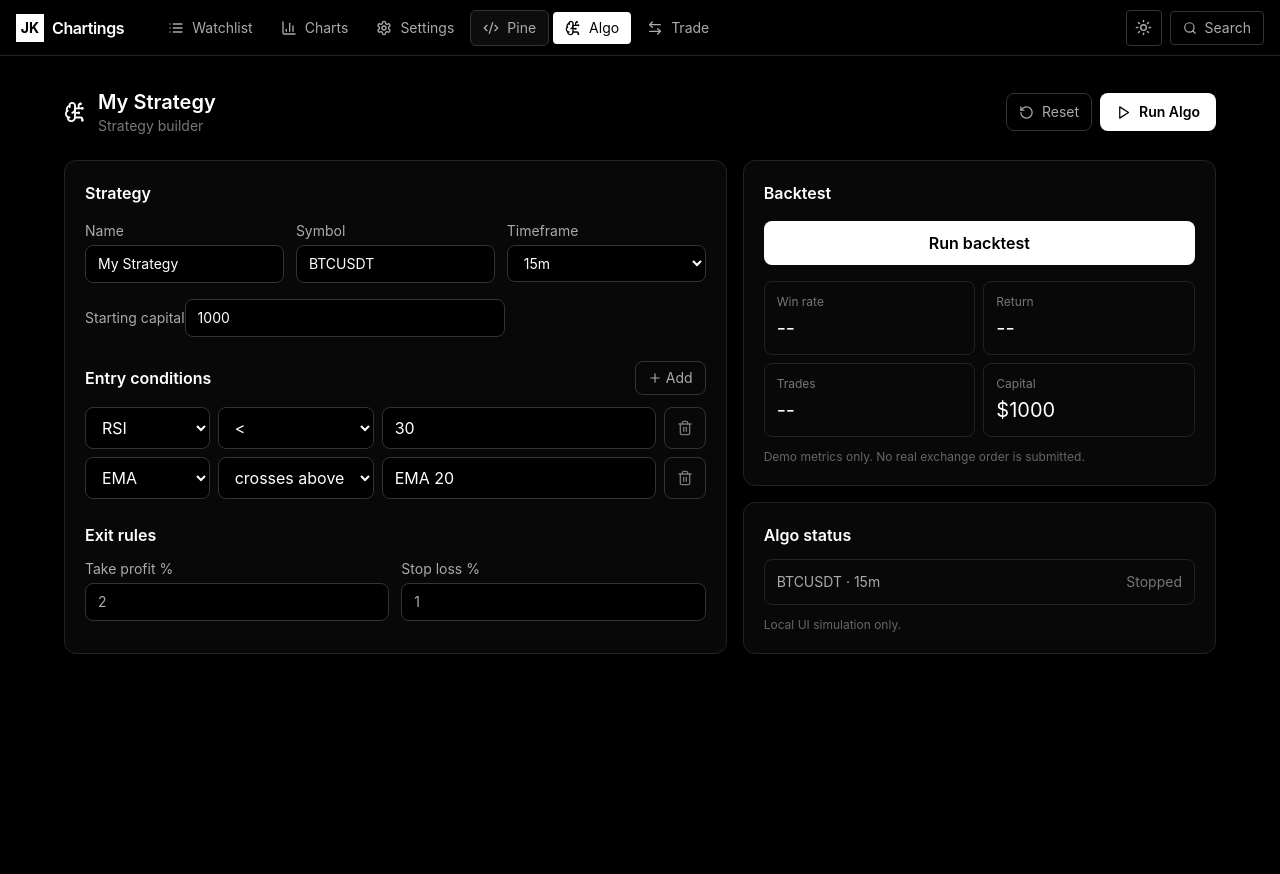
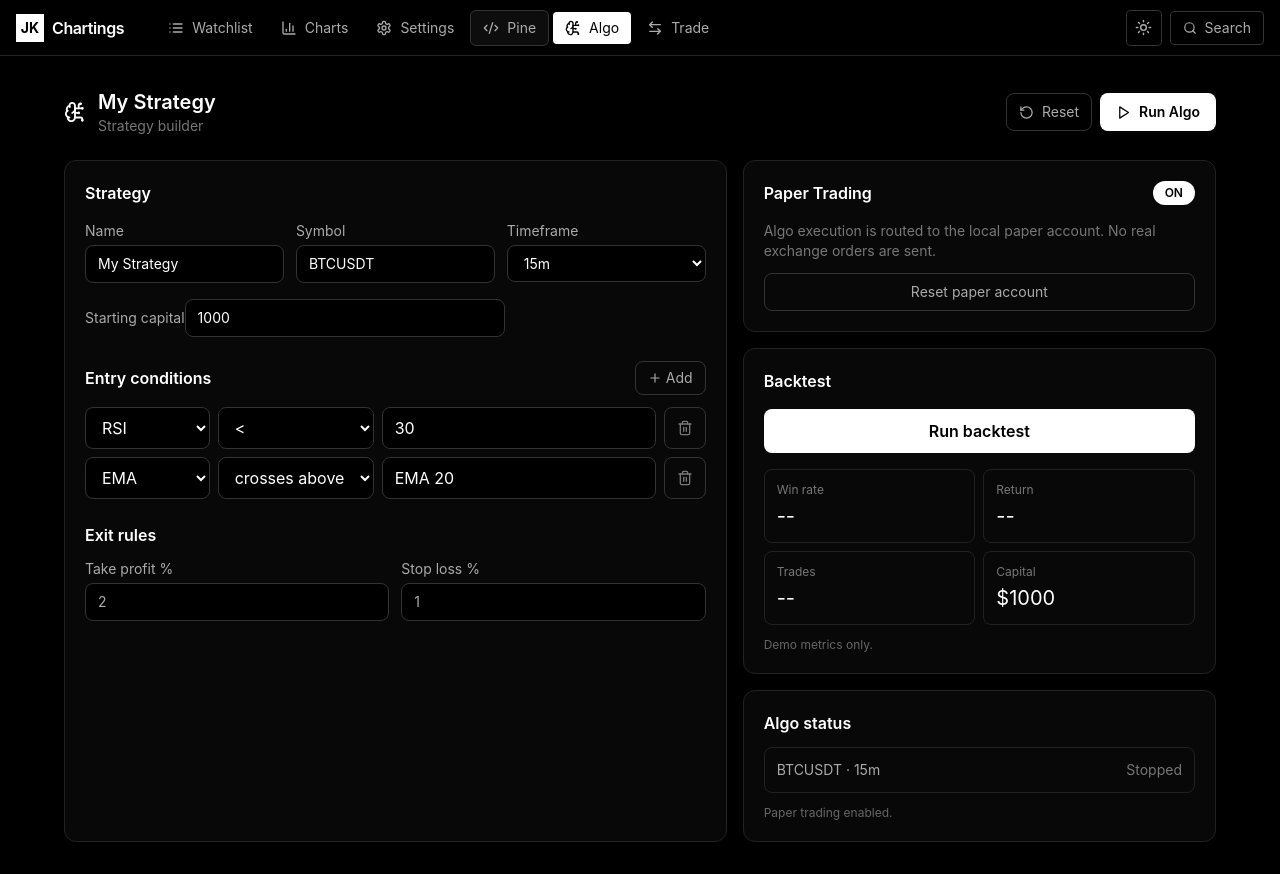
Before and after one commit to nipul830/Jk-chartings, a Next.js app: page /Jk-chartings/algo in a window 1280 px wide. Before the commit the page ends 800 px from the top, so only its background shows below. Built offline with nearby package versions, Linux system fonts and the light colour scheme.

Commit message:
Connect Algo to paper trading account

```diff
--- a/src/app/algo/page.tsx
+++ b/src/app/algo/page.tsx
@@ -16,11 +16,12 @@ export default function AlgoPage() {
   const [capital, setCapital] = useState("1000");
   const [conditions, setConditions] = useState<Condition[]>(initialConditions);
   const [running, setRunning] = useState(false);
+  const [paperTrading, setPaperTrading] = useState(true);
   const [tested, setTested] = useState(false);
 
   useEffect(() => {
     const saved = localStorage.getItem("jk-algo-settings");
-    if (saved) {
+    if (!saved) return;
     try {
       const data = JSON.parse(saved);
       if (typeof data.name === "string") setName(data.name);
@@ -29,20 +30,31 @@ export default function AlgoPage() {
       if (typeof data.capital === "string") setCapital(data.capital);
       if (Array.isArray(data.conditions)) setConditions(data.conditions);
       if (typeof data.running === "boolean") setRunning(data.running);
+      if (typeof data.paperTrading === "boolean") setPaperTrading(data.paperTrading);
     } catch {}
-    }
   }, []);
 
   useEffect(() => {
-    localStorage.setItem("jk-algo-settings", JSON.stringify({ name, symbol, timeframe, capital, conditions, running }));
-  }, [name, symbol, timeframe, capital, conditions, running]);
+    localStorage.setItem("jk-algo-settings", JSON.stringify({ name, symbol, timeframe, capital, conditions, running, paperTrading }));
+  }, [name, symbol, timeframe, capital, conditions, running, paperTrading]);
+
+  useEffect(() => {
+    const account = localStorage.getItem("jk-paper-account");
+    if (!account) {
+      localStorage.setItem("jk-paper-account", JSON.stringify({ balance: Number(capital) || 0, orders: [], positions: [] }));
+    }
+  }, []);
 
   const addCondition = () => setConditions((items) => [...items, { id: Date.now(), indicator: "RSI", operator: ">", value: "50" }]);
   const updateCondition = (id: number, patch: Partial<Condition>) => setConditions((items) => items.map((item) => item.id === id ? { ...item, ...patch } : item));
   const removeCondition = (id: number) => setConditions((items) => items.filter((item) => item.id !== id));
   const reset = () => {
     setName("My Strategy"); setSymbol("BTCUSDT"); setTimeframe("15m"); setCapital("1000");
-    setConditions(initialConditions); setRunning(false); setTested(false); localStorage.removeItem("jk-algo-settings");
+    setConditions(initialConditions); setRunning(false); setPaperTrading(true); setTested(false);
+    localStorage.removeItem("jk-algo-settings");
+  };
+  const resetPaperAccount = () => {
+    localStorage.setItem("jk-paper-account", JSON.stringify({ balance: Number(capital) || 0, orders: [], positions: [] }));
   };
 
   return (
@@ -55,6 +67,7 @@ export default function AlgoPage() {
             <button type="button" onClick={() => setRunning((v) => !v)} className="flex items-center gap-2 rounded-lg bg-white px-4 py-2 text-sm font-semibold text-black">{running ? <Pause size={15}/> : <Play size={15}/>} {running ? "Pause Algo" : "Run Algo"}</button>
           </div>
         </header>
+
         <div className="grid gap-4 lg:grid-cols-[1.4fr_1fr]">
           <section className="rounded-xl border border-[#222] bg-[#080808] p-5">
             <h2 className="mb-4 font-semibold">Strategy</h2>
@@ -64,6 +77,7 @@ export default function AlgoPage() {
               <label className="text-sm text-[#aaa]">Timeframe<select value={timeframe} onChange={(e)=>setTimeframe(e.target.value)} className="mt-1 w-full rounded-lg border border-[#333] bg-black px-3 py-2 text-white">{["1m","5m","15m","1h","4h","1d"].map((v)=><option key={v}>{v}</option>)}</select></label>
             </div>
             <label className="mt-3 block text-sm text-[#aaa]">Starting capital<input type="number" min="0" value={capital} onChange={(e)=>setCapital(e.target.value)} className="mt-1 w-full rounded-lg border border-[#333] bg-black px-3 py-2 text-white sm:max-w-xs"/></label>
+
             <div className="mt-6 flex items-center justify-between"><h2 className="font-semibold">Entry conditions</h2><button type="button" onClick={addCondition} className="flex items-center gap-1 rounded-lg border border-[#333] px-3 py-1.5 text-sm text-[#aaa]"><Plus size={14}/>Add</button></div>
             <div className="mt-3 space-y-2">{conditions.map((c)=><div key={c.id} className="grid gap-2 sm:grid-cols-[1fr_1.2fr_1fr_auto]">
               <select value={c.indicator} onChange={(e)=>updateCondition(c.id,{indicator:e.target.value as Condition["indicator"]})} className="rounded-lg border border-[#333] bg-black px-3 py-2"><option>RSI</option><option>EMA</option></select>
@@ -71,12 +85,20 @@ export default function AlgoPage() {
               <input value={c.value} onChange={(e)=>updateCondition(c.id,{value:e.target.value})} className="rounded-lg border border-[#333] bg-black px-3 py-2" placeholder="Value"/>
               <button type="button" onClick={()=>removeCondition(c.id)} className="rounded-lg border border-[#333] px-3 text-[#777]"><Trash2 size={16}/></button>
             </div>)}</div>
+
             <div className="mt-6"><h2 className="mb-3 font-semibold">Exit rules</h2><div className="grid gap-3 sm:grid-cols-2">
               <label className="text-sm text-[#aaa]">Take profit %<input type="number" defaultValue="2" className="mt-1 w-full rounded-lg border border-[#333] bg-black px-3 py-2"/></label>
               <label className="text-sm text-[#aaa]">Stop loss %<input type="number" defaultValue="1" className="mt-1 w-full rounded-lg border border-[#333] bg-black px-3 py-2"/></label>
             </div></div>
           </section>
+
           <aside className="space-y-4">
+            <section className="rounded-xl border border-[#222] bg-[#080808] p-5">
+              <div className="mb-4 flex items-center justify-between"><h2 className="font-semibold">Paper Trading</h2><button type="button" onClick={()=>setPaperTrading((v)=>!v)} className={paperTrading ? "rounded-full bg-white px-3 py-1 text-xs font-semibold text-black" : "rounded-full border border-[#444] px-3 py-1 text-xs text-[#888]"}>{paperTrading ? "ON" : "OFF"}</button></div>
+              <p className="text-sm text-[#777]">Algo execution is routed to the local paper account. No real exchange orders are sent.</p>
+              <button type="button" onClick={resetPaperAccount} className="mt-3 w-full rounded-lg border border-[#333] py-2 text-sm text-[#aaa] hover:text-white">Reset paper account</button>
+            </section>
+
             <section className="rounded-xl border border-[#222] bg-[#080808] p-5">
               <h2 className="mb-4 font-semibold">Backtest</h2>
               <button type="button" onClick={()=>setTested(true)} className="w-full rounded-lg bg-white py-2.5 font-semibold text-black">Run backtest</button>
@@ -86,9 +108,10 @@ export default function AlgoPage() {
                 <div className="rounded-lg border border-[#222] p-3"><p className="text-xs text-[#777]">Trades</p><p className="mt-1 text-xl">{tested ? "42" : "--"}</p></div>
                 <div className="rounded-lg border border-[#222] p-3"><p className="text-xs text-[#777]">Capital</p><p className="mt-1 text-xl">{`$${capital || "0"}`}</p></div>
               </div>
-              <p className="mt-3 text-xs text-[#666]">Demo metrics only. No real exchange order is submitted.</p>
+              <p className="mt-3 text-xs text-[#666]">Demo metrics only.</p>
             </section>
-            <section className="rounded-xl border border-[#222] bg-[#080808] p-5"><h2 className="mb-3 font-semibold">Algo status</h2><div className="flex items-center justify-between rounded-lg border border-[#222] px-3 py-3"><span className="text-sm text-[#aaa]">{symbol} · {timeframe}</span><span className={running ? "text-sm text-green-400" : "text-sm text-[#777]"}>{running ? "Running" : "Stopped"}</span></div><p className="mt-3 text-xs text-[#666]">Local UI simulation only.</p></section>
+
+            <section className="rounded-xl border border-[#222] bg-[#080808] p-5"><h2 className="mb-3 font-semibold">Algo status</h2><div className="flex items-center justify-between rounded-lg border border-[#222] px-3 py-3"><span className="text-sm text-[#aaa]">{symbol} · {timeframe}</span><span className={running ? "text-sm text-green-400" : "text-sm text-[#777]"}>{running ? "Running" : "Stopped"}</span></div><p className="mt-3 text-xs text-[#666]">{paperTrading ? "Paper trading enabled." : "Paper trading disabled."}</p></section>
           </aside>
         </div>
       </div>
```
Lines whose indentation alone changed are shown as unchanged.
